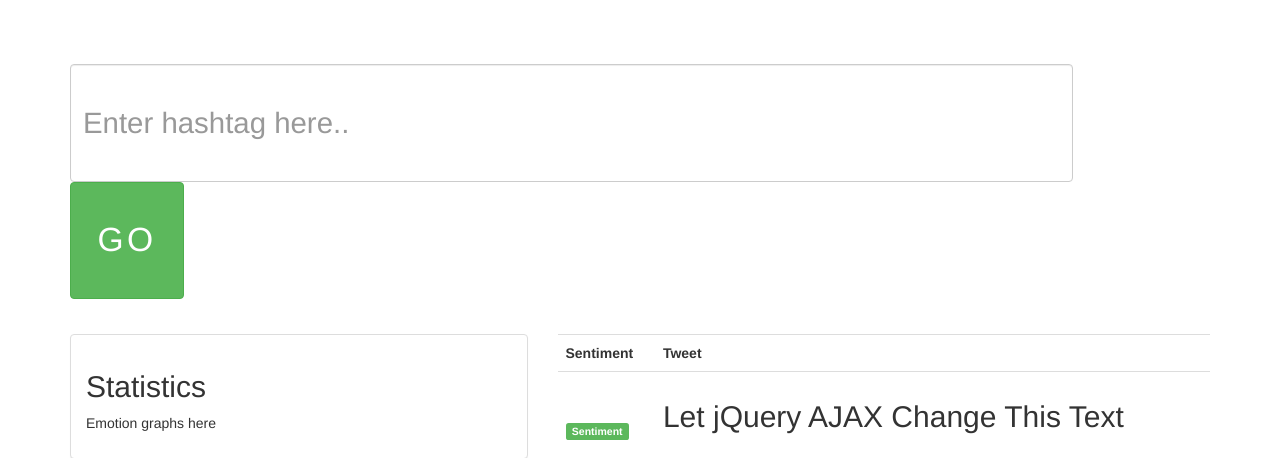
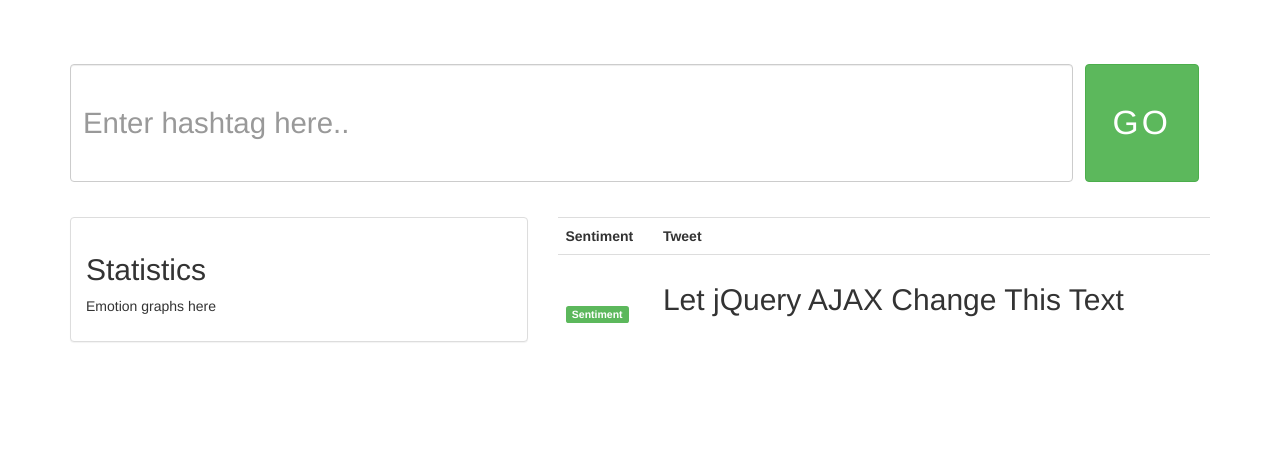
Before and after one commit to 131db/emotweets, a PHP site: page / in a window 1280 px wide. Shown: the top 458 px of the page. Run offline with PHP 8.4, Linux system fonts and the light colour scheme; some libraries are stand-ins or nearby versions.

Commit message:
minor UI fix. Retrieve english tweets only

```diff
--- a/index.php
+++ b/index.php
@@ -42,7 +42,7 @@
           <!-- START SEARCH PANEL -->
           <div class="searchPanel">
             <!--<form class="form-inline">-->
-              <div class="form-group bigGroup">
+              <div class="form-group bigGroup form-inline">
               <input type="text" class="form-control bigform" name="name" id="hashtag" value="" placeholder="Enter hashtag here..">
               <button id="submit" class="btn btn-success bigbtn">GO</button>
 			  </div>
--- a/processInput.php
+++ b/processInput.php
@@ -29,7 +29,7 @@
 
     $query = array(
       "q"=>$search,
-      //"lang"=>"en"
+      "lang"=>"en"
       );
 
     $results = search($query);
```
